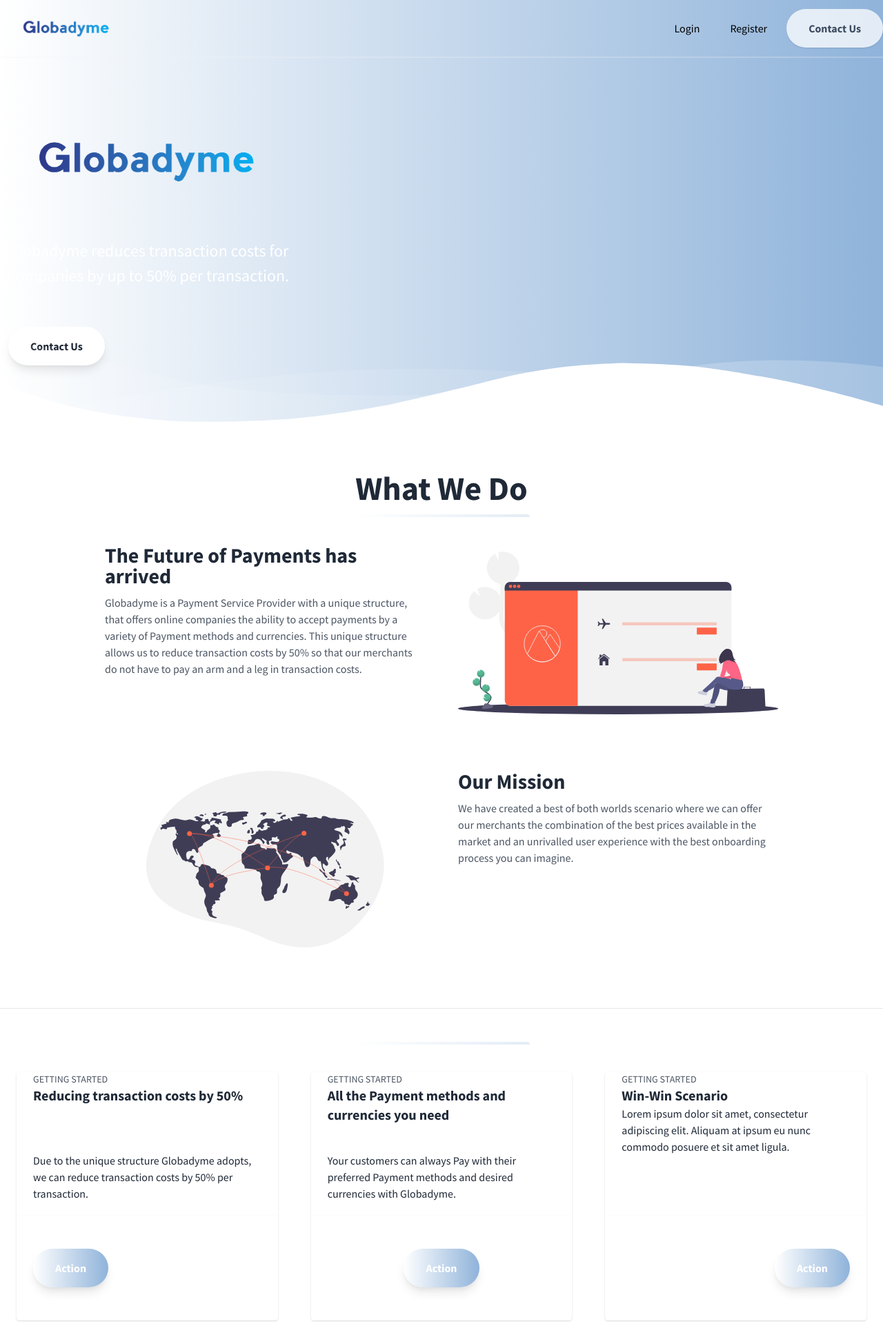
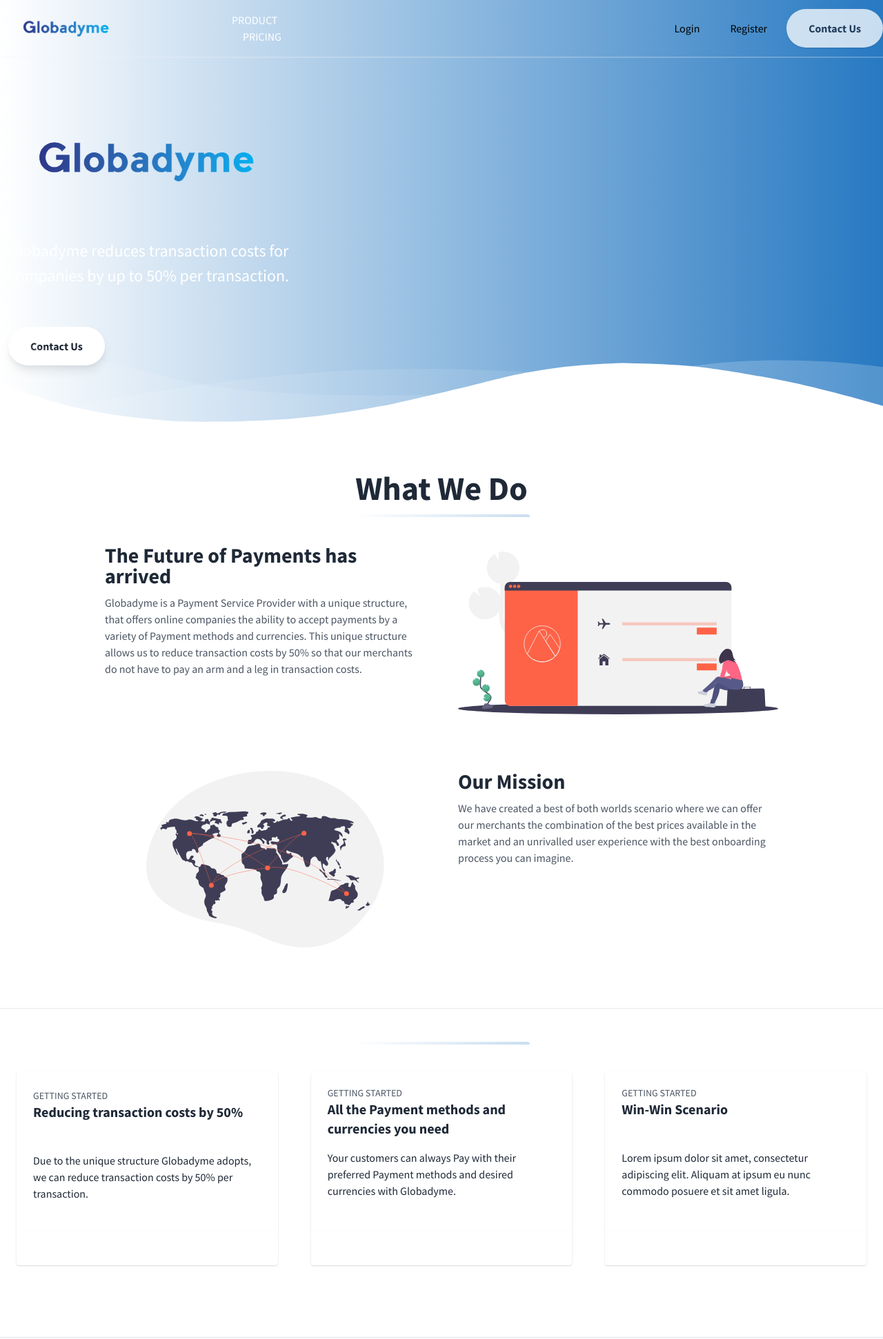
Before and after one commit to IvanoBaptista/Active-MKB-deep-dive, a website: page Landing-Page-master/index.html in a window 1280 px wide. Shown: the top 1942 px of the page at 69% size. Drawn offline with nearby package versions, Linux system fonts and the light colour scheme.

Commit message:
homepage

```diff
--- a/Landing-Page-master/index.html
+++ b/Landing-Page-master/index.html
@@ -1,5 +1,6 @@
 <!DOCTYPE html>
 <html lang="en">
+
 <head>
   <meta charset="UTF-8" />
   <meta name="viewport" content="width=device-width, initial-scale=1.0" />
@@ -18,7 +19,7 @@
   <!-- Define your gradient here - use online tools to find a gradient matching your branding-->
   <style>
     .gradient {
-      background: linear-gradient(90deg, #FFFFFF 0%, #8FB3DA 100%);
+      background: linear-gradient(90deg, #FFFFFF 0%, #2779C2 100%);
     }
   </style>
 </head>
@@ -30,11 +31,35 @@
       <div class="pl-4 flex items-center">
         <a class=" text-white no-underline hover:no-underline font-bold text-2xl lg:text-4xl">
           <div class="logotext">
-                <a href="../Landing-Page-master/index.html"><img src="../Icons/globa2.png" alt="logo" class="h-30 w-40 -mt-3 -mb-3"></a>
+            <a href="../Landing-Page-master/index.html"><img src="../Icons/globa2.png" alt="logo"
+                class="h-30 w-40 -mt-3 -mb-3"></a>
           </div>
-          <!--Icon from: http://www.potlabicons.com/ -->
+
+
+          <div class="mx-20 space-x-0 ">
+            <ul class="mx-20 space-x-4">
+
+              <li class="mr-3">
+                <a class="" href="#">
+                  <p class="uppercase">Product
+                </a></p>
+              </li>
+              <li class="mr-3">
+                <a class="" href="#">
+                  <p class="uppercase">Pricing
+                </a></p>
+              </li>
+
+            </ul>
+
+
+
+
+          </div>
         </a>
       </div>
+
+
       <div class="block lg:hidden pr-4">
         <button id="nav-toggle"
           class="flex items-center p-1 text-pink-800 hover:text-gray-900 focus:outline-none focus:shadow-outline transform transition hover:scale-105 duration-300 ease-in-out">
@@ -44,10 +69,14 @@
           </svg>
         </button>
       </div>
+
+
+
       <div
         class="w-full flex-grow lg:flex lg:items-center lg:w-auto hidden mt-2 lg:mt-0 bg-white lg:bg-transparent text-black p-4 lg:p-0 z-20"
         id="nav-content">
         <ul class="list-reset lg:flex justify-end flex-1 items-center">
+
           <li class="mr-3">
             <a class="inline-block text-black no-underline hover:text-gray-800 hover:text-underline py-2 px-4"
               href="#">Login</a>
@@ -56,6 +85,7 @@
             <a class="inline-block text-black no-underline hover:text-gray-800 hover:text-underline py-2 px-4"
               href="#">Register</a>
           </li>
+
         </ul>
 
 
@@ -218,7 +248,8 @@
               <path transform="translate(-11.5 -150.75)"
                 d="m978.18 606.93l-1.73 2s-21.05 2-20.2 5.39 25.35-4.55 25.35-4.55z" fill="#ffc1c7" />
               <path transform="translate(-11.5 -150.75)"
-              d="m1016.3 605.22s-22.5 8-34.74 4.56l5.69 11.39s29.05-0.86 34.18-6-5.13-9.95-5.13-9.95z" fill="#ff6584" />
+                d="m1016.3 605.22s-22.5 8-34.74 4.56l5.69 11.39s29.05-0.86 34.18-6-5.13-9.95-5.13-9.95z"
+                fill="#ff6584" />
               <path transform="translate(-11.5 -150.75)"
                 d="m1016.3 605.22s-22.5 8-34.74 4.56l5.69 11.39s29.05-0.86 34.18-6-5.13-9.95-5.13-9.95z" opacity=".1" />
               <circle cx="989.6" cy="378.29" r="15.09" fill="#ffc1c7" />
@@ -382,24 +413,22 @@
               <p class="w-full text-gray-600 text-xs md:text-sm px-6">
 
               </p>
+              <br>
               <p class="w-full text-gray-600 text-xs md:text-sm px-6">
                 GETTING STARTED
               </p>
               <div class="w-full font-bold text-xl text-gray-800 px-6">
                 Reducing transaction costs by 50%
               </div>
-            <br><br><Br><Br>
+              <br><br><Br>
               <p class="text-gray-800 text-base px-6 mb-5">
                 Due to the unique structure Globadyme adopts, we can reduce transaction costs by 50% per transaction.
               </p>
+              <br>
             </a>
           </div>
           <div class="flex-none mt-auto bg-white rounded-b rounded-t-none overflow-hidden shadow p-6">
             <div class="flex items-center justify-start">
-            <button
-              class="mx-auto lg:mx-0 hover:underline gradient text-white font-bold rounded-full my-6 py-4 px-8 shadow-lg focus:outline-none focus:shadow-outline transform transition hover:scale-105 duration-300 ease-in-out">
-              Action
-            </button>
             </div>
           </div>
         </div>
@@ -407,25 +436,22 @@
           <div class="flex-1 bg-white rounded-t rounded-b-none overflow-hidden shadow">
             <a href="#" class="flex flex-wrap no-underline hover:no-underline">
               <p class="w-full text-gray-600 text-xs md:text-sm px-6">
+                <br>
                 GETTING STARTED
               </p>
+              <br>
               <div class="w-full font-bold text-xl text-gray-800 px-6">
-
                 All the Payment methods and currencies you need
               </div>
-            <br><Br><br><br>
-
+              <br><Br><br>
               <p class="text-gray-800 text-base px-6 mb-5">
-              Your customers can always Pay with their preferred Payment methods and desired currencies with Globadyme.
+                Your customers can always Pay with their preferred Payment methods and desired currencies with
+                Globadyme.
               </p>
             </a>
           </div>
           <div class="flex-none mt-auto bg-white rounded-b rounded-t-none overflow-hidden shadow p-6">
             <div class="flex items-center justify-center">
-            <button
-              class="mx-auto lg:mx-0 hover:underline gradient text-white font-bold rounded-full my-6 py-4 px-8 shadow-lg focus:outline-none focus:shadow-outline transform transition hover:scale-105 duration-300 ease-in-out">
-              Action
-            </button>
             </div>
           </div>
         </div>
@@ -433,11 +459,14 @@
           <div class="flex-1 bg-white rounded-t rounded-b-none overflow-hidden shadow">
             <a href="#" class="flex flex-wrap no-underline hover:no-underline">
               <p class="w-full text-gray-600 text-xs md:text-sm px-6">
+                <br>
                 GETTING STARTED
               </p>
+              <br>
               <div class="w-full font-bold text-xl text-gray-800 px-6">
                 Win-Win Scenario
               </div>
+              <br><br><br>
               <p class="text-gray-800 text-base px-6 mb-5">
                 Lorem ipsum dolor sit amet, consectetur adipiscing elit. Aliquam at ipsum eu nunc commodo posuere et sit
                 amet ligula.
@@ -446,10 +475,6 @@
           </div>
           <div class="flex-none mt-auto bg-white rounded-b rounded-t-none overflow-hidden shadow p-6">
             <div class="flex items-center justify-end">
-            <button
-              class="mx-auto lg:mx-0 hover:underline gradient text-white font-bold rounded-full my-6 py-4 px-8 shadow-lg focus:outline-none focus:shadow-outline transform transition hover:scale-105 duration-300 ease-in-out">
-              Action
-            </button>
             </div>
           </div>
         </div>
```
Lines whose indentation alone changed are shown as unchanged.
